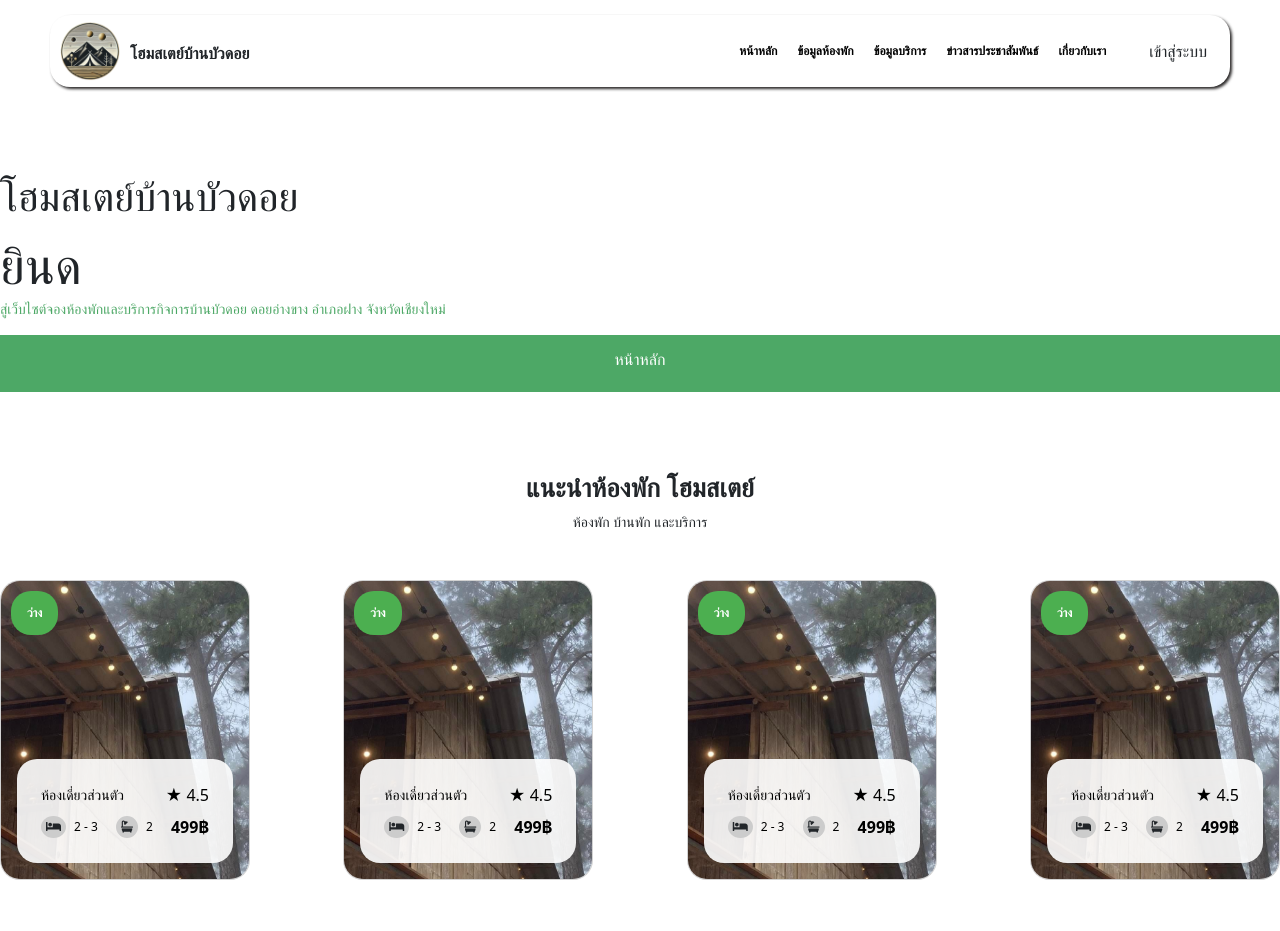
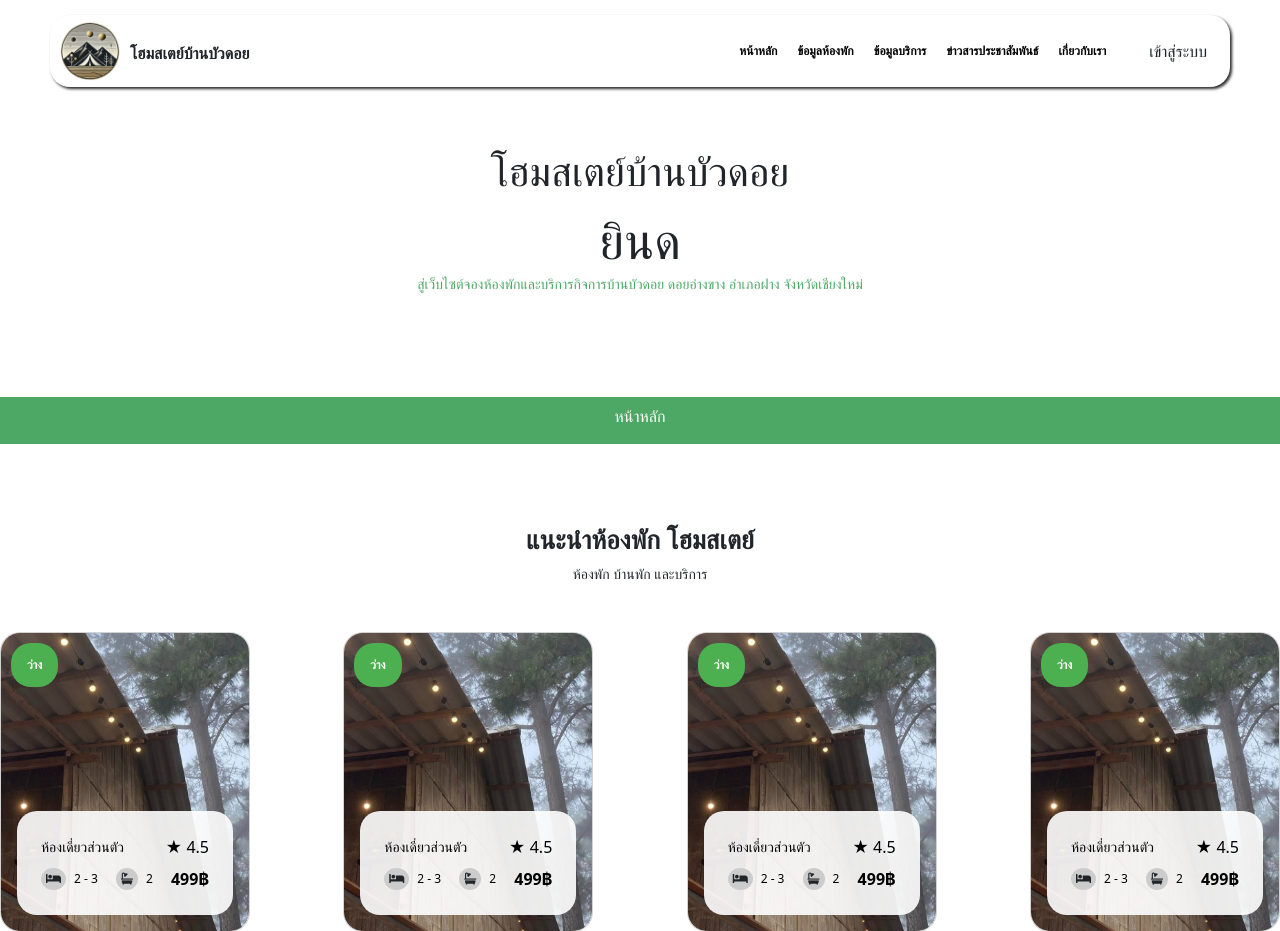
Before and after one commit to Khanchit202/git-baanbuadoi-project, a PHP site: page / in a window 1280 px wide. Shown: the top 931 px of the page. Run offline with PHP 8.4, Linux system fonts and the light colour scheme; some libraries are stand-ins or nearby versions.

Commit message:
หน้าหลัก New version

```diff
--- a/headbar.php
+++ b/headbar.php
@@ -1,6 +1,6 @@
 
-         <div class="text-container">
-            <h1 style="font-size: 40px;padding-top:100px;">โฮมสเตย์บ้านบัวดอย</h1>
+         <div class="text-container" style="text-align: center;padding-top:100px">
+            <h1 style="font-size: 40px;padding-top:50px;">โฮมสเตย์บ้านบัวดอย</h1>
             <div class="welcome" style="font-size: 50px;height:70px;">
                 <?php include("welcome.php"); ?>
             </div>
@@ -9,44 +9,3 @@
             </div>
             <p style="font-size:14px; color:#4DA866;">สู่เว็บไซต์จองห้องพักและบริการกิจการบ้านบัวดอย ดอยอ่างขาง อำเภอฝาง จังหวัดเชียงใหม่</p>
         </div>
-
-        <!-- <div id="carouselExampleDark" class="carousel carousel-dark slide" data-bs-ride="carousel" style="width:900px;">
-            <div class="carousel-indicators">
-                <button type="button" data-bs-target="#carouselExampleDark" data-bs-slide-to="0" class="active" aria-current="true" aria-label="Slide 1"></button>
-                <button type="button" data-bs-target="#carouselExampleDark" data-bs-slide-to="1" aria-label="Slide 2"></button>
-                <button type="button" data-bs-target="#carouselExampleDark" data-bs-slide-to="2" aria-label="Slide 3"></button>
-            </div>
-            <div class="carousel-inner">
-                <div class="carousel-item active" data-bs-interval="5000" style="height: 400px; object-fit: cover;">
-                    <img src="img/bua/img1.jpg" class="d-block w-100" alt="...">
-                    <div class="carousel-caption d-none d-md-block">
-                        <h5 style="color: white;">First slide label</h5>
-                        <p style="color: white;">Some representative placeholder content for the first slide.</p>
-                    </div>
-                </div>
-                <div class="carousel-item" data-bs-interval="5000" style="height: 400px; object-fit: cover;">
-                    <img src="img/bua/img2.jpg" class="d-block w-100" alt="...">
-                    <div class="carousel-caption d-none d-md-block">
-                        <h5 style="color: white;">Second slide label</h5>
-                        <p style="color: white;">Some representative placeholder content for the second slide.</p>
-                    </div>
-                </div>
-                <div class="carousel-item" style="height: 400px; object-fit: cover;">
-                    <img src="img/bua/img3.jpg" class="d-block w-100" alt="...">
-                    <div class="carousel-caption d-none d-md-block">
-                        <h5 style="color: white;">Third slide label</h5>
-                        <p style="color: white;">Some representative placeholder content for the third slide.</p>
-                    </div>
-                </div>
-            </div>
-            <button class="carousel-control-prev" type="button" data-bs-target="#carouselExampleDark" data-bs-slide="prev">
-                <span class="carousel-control-prev-icon" aria-hidden="true"></span>
-                <span class="visually-hidden">Previous</span>
-            </button>
-            <button class="carousel-control-next" type="button" data-bs-target="#carouselExampleDark" data-bs-slide="next">
-                <span class="carousel-control-next-icon" aria-hidden="true"></span>
-                <span class="visually-hidden">Next</span>
-            </button>
-        </div>
-
-        <script src="https://cdn.jsdelivr.net/npm/bootstrap@5.3.0-alpha1/dist/js/bootstrap.bundle.min.js"></script> -->
--- a/index.php
+++ b/index.php
@@ -34,10 +34,12 @@
             <?php include("tabbar_view/tab_bar.php"); ?>
         </nav>
 
-        <div class="pre_product" style="display:flex;">
-            <?php include("headbar.php"); ?>
+        <div class="pre_image" style="height: 400px">
+                <?php include("headbar.php"); ?>
         </div>
-        <div class="ddd" style="text-align: center;padding:15px;background-color: #4DA866;color: white;">
+
+
+        <div class="ddd" style="text-align: center;padding:10px;background-color: #4DA866;color: white;">
             <h1 style="font-size: 16px;">หน้าหลัก</h1>
         </div>
 
```
Also changed, not shown: slide.php (added, +20 -0 lines).
